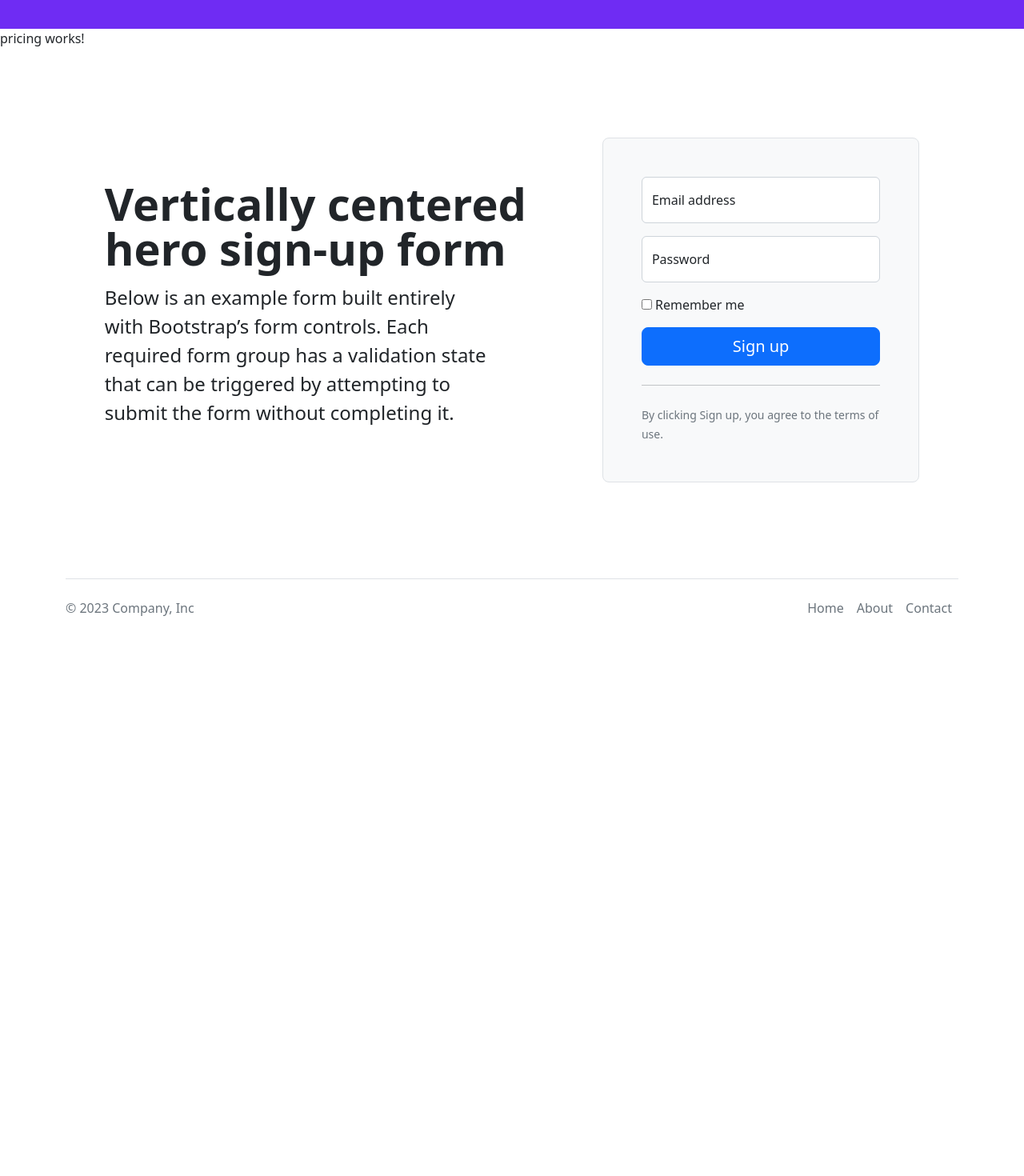
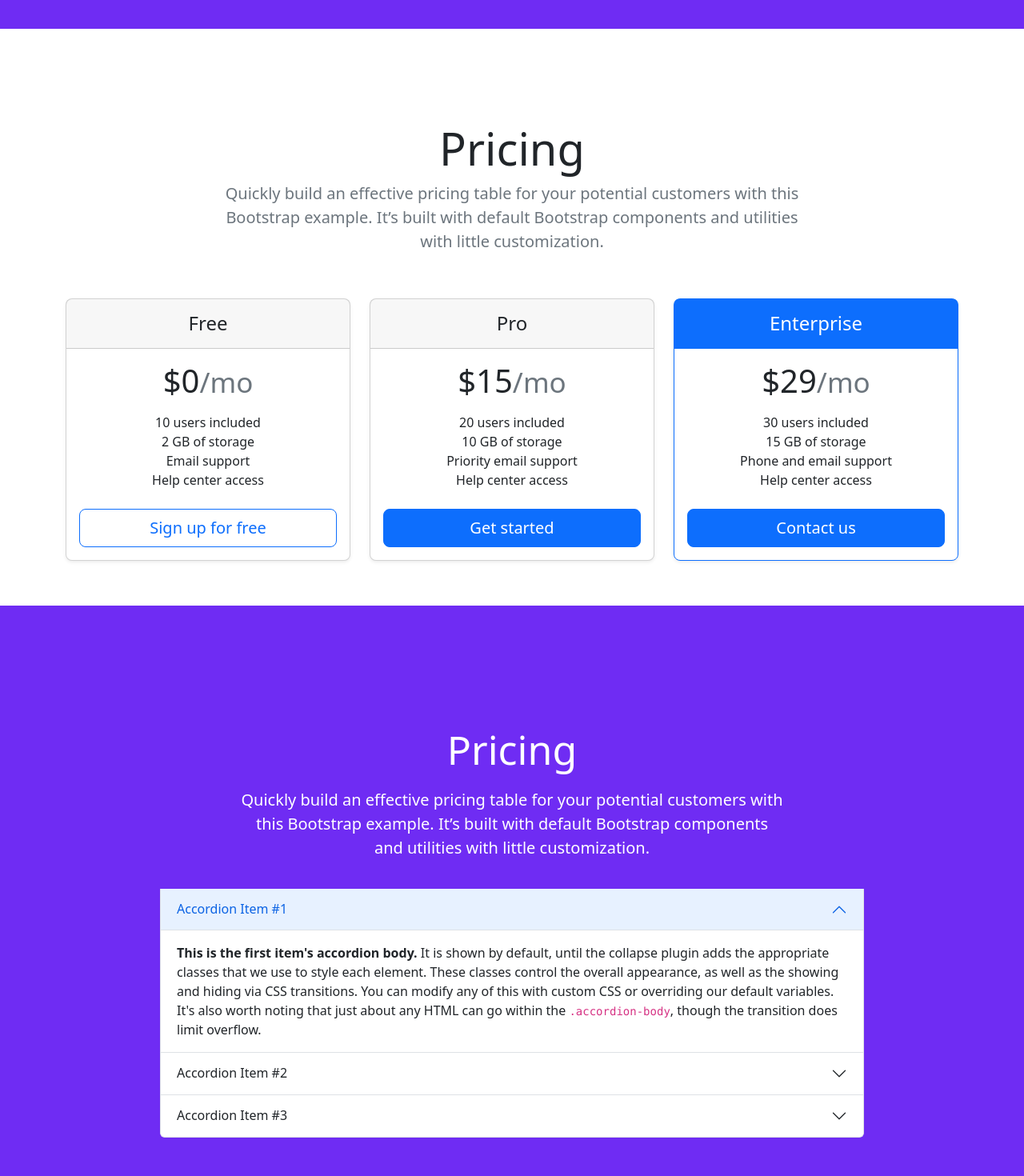
Before and after one commit to carreguz13/angular-bootstrap, an Angular app: page / in a window 1280 px wide. Shown: the part 1120-2590 px from the top of the page at 80% size. Before the commit the page ends 1940 px from the top, so only its background shows below. Built offline with nearby package versions, Linux system fonts and the light colour scheme.

Commit message:
Home page finished

```diff
--- a/src/app/app.component.html
+++ b/src/app/app.component.html
@@ -1,5 +1,6 @@
 <app-navbar></app-navbar>
 <app-home-content></app-home-content>
 <app-pricing></app-pricing>
+<app-accordion></app-accordion>
 <app-hero-sing-up-form></app-hero-sing-up-form>
 <app-footer></app-footer>
--- a/src/app/app.module.ts
+++ b/src/app/app.module.ts
@@ -7,6 +7,7 @@ import { HomeContentComponent } from './components/home-content/home-content.com
 import { FooterComponent } from './components/footer/footer.component';
 import { HeroSingUpFormComponent } from './components/hero-sing-up-form/hero-sing-up-form.component';
 import { PricingComponent } from './components/pricing/pricing.component';
+import { AccordionComponent } from './components/accordion/accordion.component';
 
 
 
@@ -18,6 +19,7 @@ import { PricingComponent } from './components/pricing/pricing.component';
     FooterComponent,
     HeroSingUpFormComponent,
     PricingComponent,
+    AccordionComponent,
 
   ],
   imports: [
--- /dev/null
+++ b/src/app/components/accordion/accordion.component.css
@@ -0,0 +1,24 @@
+.accordion {
+    padding: 150px 200px 150px 200px;
+    background-color: #6F2CF3;
+}
+
+.titleacc {
+display: flex;
+flex-direction: column;
+justify-content: center;
+align-items: center;
+}
+.titleacc h1 {
+    color: #ffff;
+    font-size: 50px;
+    font-weight: 400;
+}
+
+.titleacc p {
+    padding: 10px 100px 20px 100px;
+    text-align: center;
+    color: #ffff;
+    font-weight: 400;
+    font-size: 20px;
+}
--- /dev/null
+++ b/src/app/components/accordion/accordion.component.html
@@ -0,0 +1,42 @@
+<div class="accordion" id="accordionExample">
+    <div class="titleacc">
+        <h1>Pricing</h1>
+        <p>Quickly build an effective pricing table for your potential customers with this Bootstrap example. It’s built with default Bootstrap components and utilities with little customization.</p>
+      </div>
+    <div class="accordion-item">
+      <h2 class="accordion-header" id="headingOne">
+        <button class="accordion-button" type="button" data-bs-toggle="collapse" data-bs-target="#collapseOne" aria-expanded="true" aria-controls="collapseOne">
+          Accordion Item #1
+        </button>
+      </h2>
+      <div id="collapseOne" class="accordion-collapse collapse show" aria-labelledby="headingOne" data-bs-parent="#accordionExample">
+        <div class="accordion-body">
+          <strong>This is the first item's accordion body.</strong> It is shown by default, until the collapse plugin adds the appropriate classes that we use to style each element. These classes control the overall appearance, as well as the showing and hiding via CSS transitions. You can modify any of this with custom CSS or overriding our default variables. It's also worth noting that just about any HTML can go within the <code>.accordion-body</code>, though the transition does limit overflow.
+        </div>
+      </div>
+    </div>
+    <div class="accordion-item">
+      <h2 class="accordion-header" id="headingTwo">
+        <button class="accordion-button collapsed" type="button" data-bs-toggle="collapse" data-bs-target="#collapseTwo" aria-expanded="false" aria-controls="collapseTwo">
+          Accordion Item #2
+        </button>
+      </h2>
+      <div id="collapseTwo" class="accordion-collapse collapse" aria-labelledby="headingTwo" data-bs-parent="#accordionExample">
+        <div class="accordion-body">
+          <strong>This is the second item's accordion body.</strong> It is hidden by default, until the collapse plugin adds the appropriate classes that we use to style each element. These classes control the overall appearance, as well as the showing and hiding via CSS transitions. You can modify any of this with custom CSS or overriding our default variables. It's also worth noting that just about any HTML can go within the <code>.accordion-body</code>, though the transition does limit overflow.
+        </div>
+      </div>
+    </div>
+    <div class="accordion-item">
+      <h2 class="accordion-header" id="headingThree">
+        <button class="accordion-button collapsed" type="button" data-bs-toggle="collapse" data-bs-target="#collapseThree" aria-expanded="false" aria-controls="collapseThree">
+          Accordion Item #3
+        </button>
+      </h2>
+      <div id="collapseThree" class="accordion-collapse collapse" aria-labelledby="headingThree" data-bs-parent="#accordionExample">
+        <div class="accordion-body">
+          <strong>This is the third item's accordion body.</strong> It is hidden by default, until the collapse plugin adds the appropriate classes that we use to style each element. These classes control the overall appearance, as well as the showing and hiding via CSS transitions. You can modify any of this with custom CSS or overriding our default variables. It's also worth noting that just about any HTML can go within the <code>.accordion-body</code>, though the transition does limit overflow.
+        </div>
+      </div>
+    </div>
+  </div>
--- a/src/app/components/pricing/pricing.component.css
+++ b/src/app/components/pricing/pricing.component.css
@@ -0,0 +1,7 @@
+.pricingcont{
+       padding: 100px 0 0 0;
+
+}
+.pricingcont p {
+    padding: 0 250px;
+}
--- a/src/app/components/pricing/pricing.component.html
+++ b/src/app/components/pricing/pricing.component.html
@@ -1 +1,65 @@
-<p>pricing works!</p>
+
+<div class="pricingcont">
+
+    <div class="pricing-header p-3 pb-md-4 mx-auto text-center">
+        <h1 class="display-4 fw-normal">Pricing</h1>
+        <p class="fs-5 text-muted">Quickly build an effective pricing table for your potential customers with this Bootstrap example. It’s built with default Bootstrap components and utilities with little customization.</p>
+      </div>
+<div class="container py-3">
+    <main>
+      <div class="row row-cols-1 row-cols-md-3 mb-3 text-center">
+        <div class="col">
+          <div class="card mb-4 rounded-3 shadow-sm">
+            <div class="card-header py-3">
+              <h4 class="my-0 fw-normal">Free</h4>
+            </div>
+            <div class="card-body">
+              <h1 class="card-title pricing-card-title">$0<small class="text-muted fw-light">/mo</small></h1>
+              <ul class="list-unstyled mt-3 mb-4">
+                <li>10 users included</li>
+                <li>2 GB of storage</li>
+                <li>Email support</li>
+                <li>Help center access</li>
+              </ul>
+              <button type="button" class="w-100 btn btn-lg btn-outline-primary">Sign up for free</button>
+            </div>
+          </div>
+        </div>
+        <div class="col">
+          <div class="card mb-4 rounded-3 shadow-sm">
+            <div class="card-header py-3">
+              <h4 class="my-0 fw-normal">Pro</h4>
+            </div>
+            <div class="card-body">
+              <h1 class="card-title pricing-card-title">$15<small class="text-muted fw-light">/mo</small></h1>
+              <ul class="list-unstyled mt-3 mb-4">
+                <li>20 users included</li>
+                <li>10 GB of storage</li>
+                <li>Priority email support</li>
+                <li>Help center access</li>
+              </ul>
+              <button type="button" class="w-100 btn btn-lg btn-primary">Get started</button>
+            </div>
+          </div>
+        </div>
+        <div class="col">
+          <div class="card mb-4 rounded-3 shadow-sm border-primary">
+            <div class="card-header py-3 text-bg-primary border-primary">
+              <h4 class="my-0 fw-normal">Enterprise</h4>
+            </div>
+            <div class="card-body">
+              <h1 class="card-title pricing-card-title">$29<small class="text-muted fw-light">/mo</small></h1>
+              <ul class="list-unstyled mt-3 mb-4">
+                <li>30 users included</li>
+                <li>15 GB of storage</li>
+                <li>Phone and email support</li>
+                <li>Help center access</li>
+              </ul>
+              <button type="button" class="w-100 btn btn-lg btn-primary">Contact us</button>
+            </div>
+          </div>
+        </div>
+      </div>
+    </main>
+  </div>
+</div>
```
Also changed, not shown: src/app/components/accordion/accordion.component.ts (added, +10 -0 lines), 1 other file (tests, documents, lock files or other folders).
